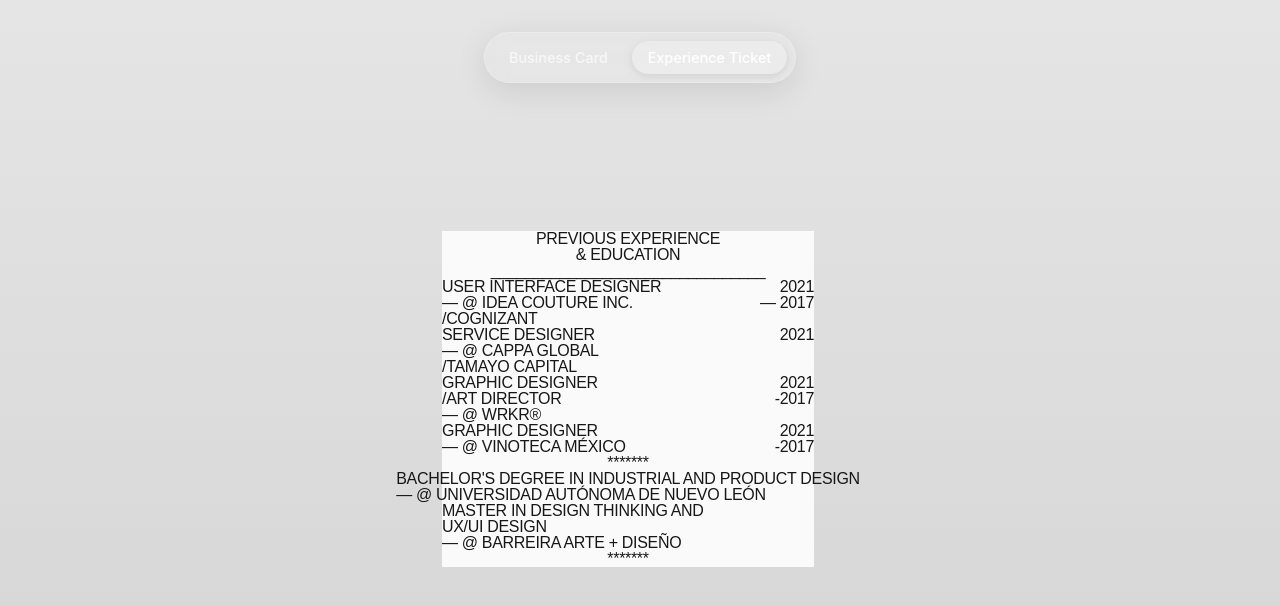
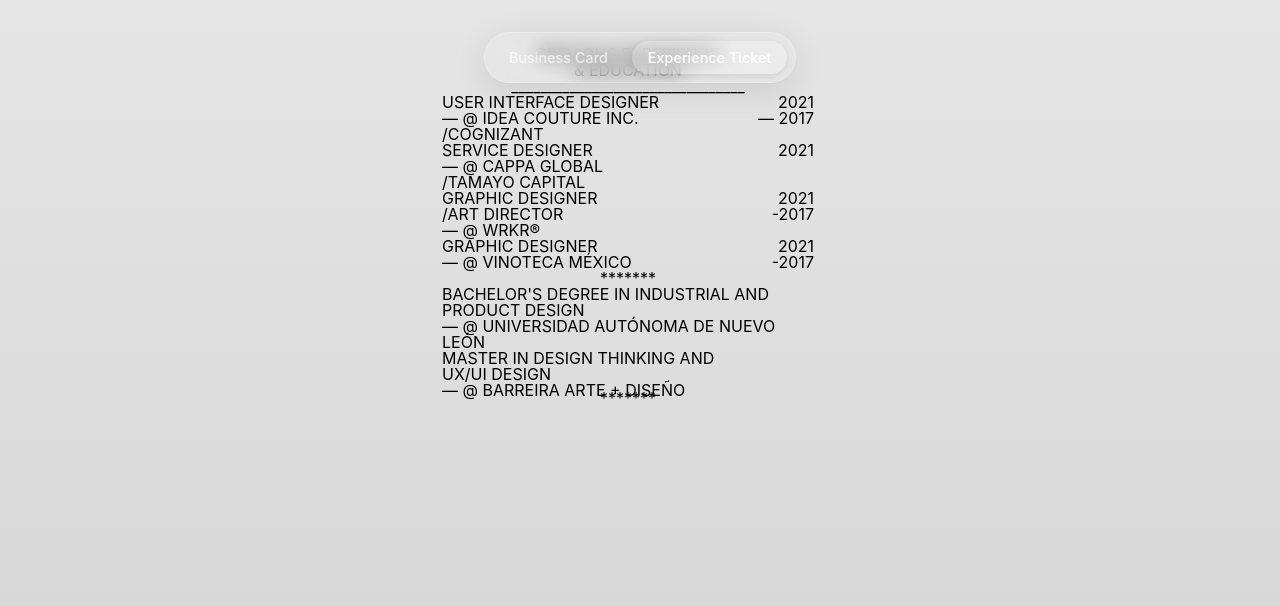
Before and after one commit to annnn-ie/about-me, a React (Vite) app: page / in a window 1280 px wide. Both pictures are taken after a click on the button "Experience Ticket". Shown: the top 606 px of the page. Built offline with nearby package versions, Linux system fonts and the light colour scheme; a web font is replaced by a local one.

Commit message:
Update ExperienceTicket to exactly match Figma design specifications - precise spacing, margins, dimensions, and positioning

```diff
--- /dev/null
+++ b/src/components/ExperienceTicket.css
@@ -0,0 +1,60 @@
+/* Exact Figma design classes */
+.content-stretch {
+  align-content: stretch;
+}
+
+.basis-0 {
+  flex-basis: 0;
+}
+
+.grow {
+  flex-grow: 1;
+}
+
+.leading-none {
+  line-height: 1;
+}
+
+.leading-\[0\] {
+  line-height: 0;
+}
+
+.min-h-px {
+  min-height: 1px;
+}
+
+.min-w-px {
+  min-width: 1px;
+}
+
+.not-italic {
+  font-style: normal;
+}
+
+.relative {
+  position: relative;
+}
+
+.shrink-0 {
+  flex-shrink: 0;
+}
+
+.size-full {
+  width: 100%;
+  height: 100%;
+}
+
+.translate-x-\[-50\%\] {
+  transform: translateX(-50%);
+}
+
+.translate-y-\[-50\%\] {
+  transform: translateY(-50%);
+}
+
+/* Custom positioning for exact Figma match */
+.ticket-container {
+  position: absolute;
+  top: calc(50% - 1px);
+  left: calc(50% - 12px);
+}
--- a/src/components/ExperienceTicket.jsx
+++ b/src/components/ExperienceTicket.jsx
@@ -1,27 +1,28 @@
 import React from "react";
+import "./ExperienceTicket.css";
 
 export function ExperienceTicket() {
   return (
     <div className="bg-gradient-to-b from-[#e5e5e5] to-[#d4d4d4] relative size-full">
-      <div className="absolute bg-[#fafafa] box-border content-stretch flex flex-col gap-6 items-start justify-start px-6 py-16 translate-x-[-50%] translate-y-[-50%] w-[372px]" style={{ top: "calc(50% - 1px)", left: "calc(50% - 12px)" }}>
+      <div className="absolute bg-neutral-50 box-border content-stretch flex flex-col gap-6 items-start justify-start px-6 py-16 translate-x-[-50%] translate-y-[-50%] w-[372px] ticket-container">
         <div className="content-stretch flex gap-2 items-start justify-center relative shrink-0 w-full">
-          <div className="basis-0 font-['Departure_Mono:Regular',_sans-serif] grow leading-none min-h-px min-w-px not-italic relative shrink-0 text-[16px] text-center text-[#171717] tracking-[-0.32px] uppercase">
-            <p className="mb-0">Previous Experience</p>
+          <div className="basis-0 grow leading-none min-h-px min-w-px not-italic relative shrink-0 text-[16px] text-center text-neutral-900 uppercase">
+            <p className="mb-0">Previous experience</p>
             <p>& Education</p>
           </div>
         </div>
 
         <div className="content-stretch flex gap-2 items-start justify-center relative shrink-0 w-full">
-          <div className="basis-0 font-['Departure_Mono:Regular',_sans-serif] grow leading-[0] min-h-px min-w-px not-italic relative shrink-0 text-[16px] text-center text-[#171717] tracking-[-0.32px] uppercase">
+          <div className="basis-0 grow leading-[0] min-h-px min-w-px not-italic relative shrink-0 text-[16px] text-center text-neutral-900 uppercase">
             <p className="leading-none">________________________________</p>
           </div>
         </div>
 
-        <div className="content-stretch flex font-['Departure_Mono:Regular',_sans-serif] gap-2 items-start justify-center leading-[0] not-italic relative shrink-0 text-[16px] text-[#171717] tracking-[-0.32px] uppercase w-full">
+        <div className="content-stretch flex gap-2 items-start justify-center leading-[0] not-italic relative shrink-0 text-[16px] text-neutral-900 uppercase w-full">
           <div className="basis-0 grow leading-none min-h-px min-w-px relative shrink-0">
             <p className="mb-0">
               User Interface Designer
-              <br aria-hidden="true" className />
+              <br aria-hidden="true" />
               — @ Idea Couture Inc.
             </p>
             <p>/Cognizant</p>
@@ -32,18 +33,18 @@
           </div>
         </div>
 
-        <div className="content-stretch flex font-['Departure_Mono:Regular',_sans-serif] gap-2 items-start justify-center leading-[0] not-italic relative shrink-0 text-[16px] text-[#171717] tracking-[-0.32px] uppercase w-full">
+        <div className="content-stretch flex gap-2 items-start justify-center leading-[0] not-italic relative shrink-0 text-[16px] text-neutral-900 uppercase w-full">
           <div className="basis-0 grow leading-none min-h-px min-w-px relative shrink-0">
             <p className="mb-0">Service Designer</p>
             <p className="mb-0">— @ CAPPA Global</p>
             <p>/Tamayo Capital</p>
           </div>
-          <div className="relative shrink-0 text-right w-[72px]">
-            <p className="leading-none">2021</p>
+          <div className="leading-none relative shrink-0 text-right w-[72px]">
+            <p className="mb-0">2021</p>
           </div>
         </div>
 
-        <div className="content-stretch flex font-['Departure_Mono:Regular',_sans-serif] gap-2 items-start justify-center leading-[0] not-italic relative shrink-0 text-[16px] text-[#171717] tracking-[-0.32px] uppercase w-full">
+        <div className="content-stretch flex gap-2 items-start justify-center leading-[0] not-italic relative shrink-0 text-[16px] text-neutral-900 uppercase w-full">
           <div className="basis-0 grow leading-none min-h-px min-w-px relative shrink-0">
             <p className="mb-0">Graphic Designer</p>
             <p className="mb-0">/Art Director</p>
@@ -55,11 +56,11 @@
           </div>
         </div>
 
-        <div className="content-stretch flex font-['Departure_Mono:Regular',_sans-serif] gap-2 items-start justify-center leading-[0] not-italic relative shrink-0 text-[16px] text-[#171717] tracking-[-0.32px] uppercase w-full">
+        <div className="content-stretch flex gap-2 items-start justify-center leading-[0] not-italic relative shrink-0 text-[16px] text-neutral-900 uppercase w-full">
           <div className="basis-0 grow min-h-px min-w-px relative shrink-0">
             <p className="leading-none">
               Graphic Designer
-              <br aria-hidden="true" className />
+              <br aria-hidden="true" />
               — @ Vinoteca méxico
             </p>
           </div>
@@ -70,20 +71,20 @@
         </div>
 
         <div className="content-stretch flex gap-2 items-center justify-center relative shrink-0 w-full">
-          <div className="basis-0 font-['Departure_Mono:Regular',_sans-serif] grow leading-[0] min-h-px min-w-px not-italic relative shrink-0 text-[16px] text-center text-[#171717] tracking-[-0.32px] uppercase">
+          <div className="basis-0 grow leading-[0] min-h-px min-w-px not-italic relative shrink-0 text-[16px] text-center text-neutral-900 uppercase">
             <p className="leading-none">*******</p>
           </div>
         </div>
 
         <div className="content-stretch flex gap-2 items-start justify-center relative shrink-0 w-full">
-          <div className="basis-0 font-['Departure_Mono:Regular',_sans-serif] grow leading-none min-h-px min-w-px not-italic relative shrink-0 text-[16px] text-[#171717] tracking-[-0.32px] uppercase">
+          <div className="basis-0 grow leading-none min-h-px min-w-px not-italic relative shrink-0 text-[16px] text-neutral-900 uppercase">
             <p className="mb-0">Bachelor's Degree in Industrial and Product Design</p>
             <p>— @ Universidad Autónoma de Nuevo León</p>
           </div>
         </div>
 
         <div className="content-stretch flex gap-2 items-start justify-center relative shrink-0 w-full">
-          <div className="basis-0 font-['Departure_Mono:Regular',_sans-serif] grow leading-none min-h-px min-w-px not-italic relative shrink-0 text-[16px] text-[#171717] tracking-[-0.32px] uppercase">
+          <div className="basis-0 grow leading-none min-h-px min-w-px not-italic relative shrink-0 text-[16px] text-neutral-900 uppercase">
             <p className="mb-0">Master in Design Thinking and</p>
             <p className="mb-0">UX/UI Design</p>
             <p>— @ Barreira Arte + Diseño</p>
@@ -91,8 +92,8 @@
         </div>
 
         <div className="content-stretch flex gap-2 items-center justify-center relative shrink-0 w-full">
-          <div className="basis-0 font-['Departure_Mono:Regular',_sans-serif] grow leading-[0] min-h-px min-w-px not-italic relative shrink-0 text-[16px] text-center text-[#171717] tracking-[-0.32px] uppercase">
-            <p className="leading-none">*******</p>
+          <div className="basis-0 grow leading-[0] min-h-px min-w-px not-italic relative shrink-0 text-[16px] text-center text-neutral-900 uppercase">
+            <p className="mb-0">*******</p>
           </div>
         </div>
       </div>
--- a/src/index.html
+++ /dev/null
@@ -1,16 +0,0 @@
-<!doctype html>
-<html lang="en">
-  <head>
-    <meta charset="UTF-8" />
-    <link rel="icon" type="image/svg+xml" href="/favicon.svg" />
-    <meta name="viewport" content="width=device-width, initial-scale=1.0" />
-    <title>Annie Isaías - Product Designer</title>
-    <link rel="preconnect" href="https://fonts.googleapis.com">
-    <link rel="preconnect" href="https://fonts.gstatic.com" crossorigin>
-    <link href="https://fonts.googleapis.com/css2?family=Departure+Mono:wght@400&display=swap" rel="stylesheet">
-  </head>
-  <body>
-    <div id="root"></div>
-    <script type="module" src="/src/main.jsx"></script>
-  </body>
-</html>
```
